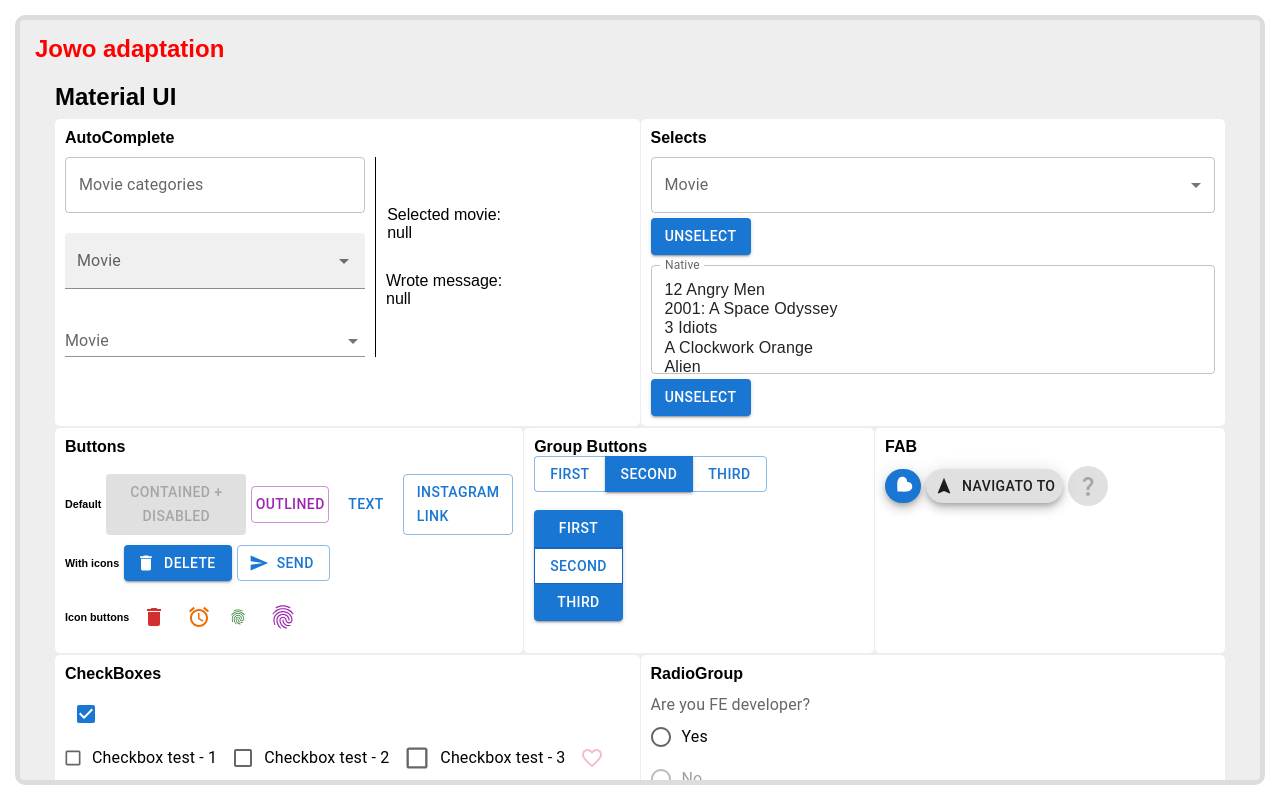
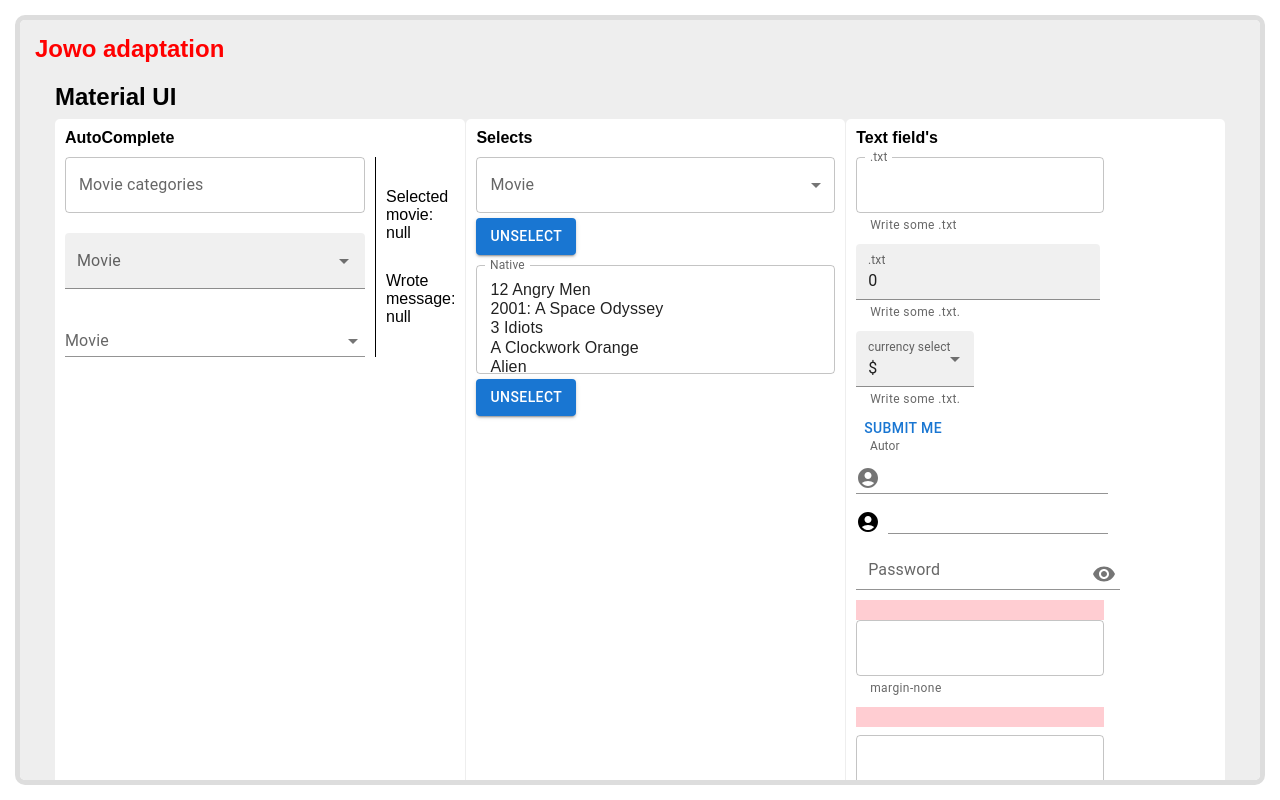
Before and after one commit to partnersinbahamas/jowo-adaptation, a React (Create React App) app: page / in a window 1280 px wide. Built offline with nearby package versions, Linux system fonts and the light colour scheme.

Commit message:
TetxFields && ToggleButtons

```diff
--- a/src/components/Mui/Mui.tsx
+++ b/src/components/Mui/Mui.tsx
@@ -11,6 +11,8 @@ import { RadioGroup } from './RadioGroup/RadioGroup';
 import { Selects } from './Selects/Selects';
 import { Sliders } from './Sliders/Sliders';
 import { Switchs } from './Switchs/Switchs';
+import { TextFields } from './TextFields/TextFields';
+import { ToggleButtons } from './ToggleButtons/ToggleButtons';
 
 export const Mui = () => {
   return (
@@ -25,6 +27,10 @@ export const Mui = () => {
 
           <Section>
             <Selects/>
+          </Section>
+
+          <Section>
+            <TextFields />
           </Section>
         </DoubleSection>
 
@@ -53,6 +59,10 @@ export const Mui = () => {
           <Section>
             <Fabs />
           </Section>
+
+          <Section>
+            <ToggleButtons />
+          </Section>
         </DoubleSection>
 
         <DoubleSection>
--- /dev/null
+++ b/src/components/Mui/TextFields/TextFields.module.scss
@@ -0,0 +1,3 @@
+.container {
+  margin-top: 10px;
+}
--- /dev/null
+++ b/src/components/Mui/TextFields/TextFields.tsx
@@ -0,0 +1,163 @@
+import { Box, Button, FormControl, Grid, IconButton, Input, InputAdornment, InputLabel, MenuItem, TextField } from '@mui/material';
+import { useState } from 'react';
+import { currencies } from '../../../helpers/variables';
+import styles from './TextFields.module.scss';
+import { AccountCircle, Visibility, VisibilityOff } from '@mui/icons-material';
+import { red } from '@mui/material/colors';
+
+type TCurrency = {
+  label: string,
+  value: string,
+}
+
+function RedBar() {
+    return (
+      <Box
+        sx={{
+          height: 20,
+          width: '100%',
+          backgroundColor: red[100]
+        }}
+      />
+    );
+  }
+
+export const TextFields = () => {
+  const [txtValue, setTxtValue] = useState<string | null>('');
+  const [numberValue, setNumberValue] = useState<number>(0);
+  const [currency, setCurrency] = useState<TCurrency>(currencies[0]);
+  const [isError, setIsError] = useState<boolean>(false);
+  const [isEye, setIsEye] = useState<boolean>(false);
+
+  const onTextHanlde = (event: React.ChangeEvent<HTMLTextAreaElement>) => {
+    const { value } = event.target;
+    setTxtValue(value);
+  }
+
+  const onErrorHanlder = (event: React.ChangeEvent<HTMLInputElement>) => {
+    const { value } = event.target;
+    setNumberValue(Number(value));
+  }
+
+  const submitHandler = (event: React.FormEvent) => {
+    event.preventDefault();
+
+    if (!numberValue) {
+      setIsError(true);
+    };
+  }
+
+  const currencyHanler = (event: React.ChangeEvent<HTMLTextAreaElement>) => {
+    const { value } = event.target;
+    const selectedCurrency: TCurrency = currencies.find((curr) => curr.label === value) || currency;
+    setCurrency(selectedCurrency);
+  }
+
+  return (
+    <div>
+      <h4>Text field's</h4>
+
+      <form className={styles.container} onSubmit={(event) => submitHandler(event)}>
+        <Grid container gap={1}>
+          <TextField
+            label=".txt"
+            helperText="Write some .txt"
+            type="text"
+            InputLabelProps={{shrink: true}}
+            value={txtValue}
+            onChange={onTextHanlde}
+          />
+
+          <TextField
+            error={isError}
+            variant="filled"
+            label=".txt"
+            InputLabelProps={{shrink: true}}
+            helperText={`${isError ? 'Please enter the correct entire.' : 'Write some .txt.'}`}
+            type="number"
+            value={numberValue}
+            onChange={onErrorHanlder}
+          />
+
+          <TextField
+            error={isError}
+            variant="filled"
+            select
+            label="currency select"
+            helperText={`${isError ? 'Please enter the correct entire.' : 'Write some .txt.'}`}
+            value={currency.label}
+            onChange={currencyHanler}
+          >
+            {currencies.map((curr) => (
+              <MenuItem
+                key={curr.label}
+                value={curr.label}
+              >
+                {curr.label}
+              </MenuItem>
+            ))}
+          </TextField>
+        </Grid>
+
+        <Button type="submit">
+          Submit me
+        </Button>
+      </form>
+
+      <Grid container gap={1}>
+        <FormControl>
+          <InputLabel>
+            Autor
+          </InputLabel>
+
+          <Input
+            startAdornment={
+              <InputAdornment position='start'>
+                <AccountCircle />
+              </InputAdornment>
+            }
+          />
+        </FormControl>
+        <Box sx={{display: 'flex', alignItems: 'flex-end'}}>
+          <AccountCircle sx={{mr: 1}}/>
+          <TextField variant="standard" />
+        </Box>
+
+        <FormControl variant="filled">
+          <InputLabel>Password</InputLabel>
+          <Input
+            size="medium"
+            type={isEye ? 'text' : 'password'}
+            endAdornment={
+              <InputAdornment
+                position='end'
+                variant="filled"
+                onClick={() => setIsEye((current) => !current)}
+                sx={{pr: 1}}
+              >
+                <IconButton edge="end">
+                  {isEye ? <VisibilityOff/> : <Visibility/>}
+                </IconButton>
+              </InputAdornment>
+            }
+          />
+        </FormControl>
+      </Grid>
+
+      <Grid container gap={1} className={styles.container}>
+        <Grid item>
+          <RedBar/>
+          <TextField margin="none" helperText="margin-none"/>
+        </Grid>
+        <Grid item>
+          <RedBar/>
+          <TextField margin="dense" helperText="margin-dense"/>
+        </Grid>
+        <Grid item>
+          <RedBar/>
+          <TextField margin="normal" helperText="margin-normal"/>
+        </Grid>
+      </Grid>
+    </div>
+  )
+}
--- /dev/null
+++ b/src/components/Mui/ToggleButtons/ToggleButtons.module.scss
@@ -0,0 +1,3 @@
+.container {
+  margin-top: 10px;
+}
--- /dev/null
+++ b/src/components/Mui/ToggleButtons/ToggleButtons.tsx
@@ -0,0 +1,71 @@
+import { Grid, ToggleButton, ToggleButtonGroup } from '@mui/material';
+import styles from './ToggleButtons.module.scss';
+import { useState } from 'react';
+import { CheckCircle, RadioButtonChecked, RadioButtonCheckedSharp, RadioButtonUnchecked, VerticalAlignBottom, VerticalAlignCenter, ViewList, ViewModule } from '@mui/icons-material';
+
+type TLang = 'Vanila JS' | 'React' | 'Angular';
+type TOrientation = 'vertical' | 'horizontal';
+
+export const ToggleButtons = () => {
+  const [lang, setLang] = useState<TLang>('React');
+  const [orientation, setOrientation] = useState<TOrientation>('horizontal');
+  const [isAllow, setIsAllow] = useState<boolean>(false);
+
+  const langHandle = (event: React.MouseEvent, lang: TLang) => setLang(lang);
+  const orientationHandle = (event: React.MouseEvent, orientation: TOrientation) => setOrientation(orientation);
+
+  return (
+    <div>
+        <h6>Toggle buttons</h6>
+
+      <div className={styles.container}>
+        <Grid container justifyContent="space-between" flexDirection="row">
+          <Grid item>
+            <ToggleButtonGroup
+              value={lang}
+              orientation={orientation}
+              onChange={(event, newLang) => langHandle(event, newLang)}
+              exclusive
+            >
+              <ToggleButton value="Vanila JS">Vanila JS</ToggleButton>
+              <ToggleButton value="React">React</ToggleButton>
+              <ToggleButton value="Angular">Angular</ToggleButton>
+            </ToggleButtonGroup>
+          </Grid>
+
+          <Grid item>
+            <Grid container gap={1} flexDirection="column">
+              <Grid item>
+                <ToggleButtonGroup
+                  value={orientation}
+                  disabled={!isAllow}
+                  onChange={(event, newOrientation) => orientationHandle(event, newOrientation)}
+                  exclusive
+                  orientation="vertical"
+                >
+                  <ToggleButton value="vertical">
+                    <ViewList />
+                  </ToggleButton>
+
+                  <ToggleButton value="horizontal">
+                    <ViewModule/>
+                  </ToggleButton>
+                </ToggleButtonGroup>
+              </Grid>
+
+              <Grid item>
+                <ToggleButton
+                  value="check"
+                  selected={isAllow}
+                  onChange={() => setIsAllow((current) => !current)}
+                >
+                  {isAllow ? <RadioButtonChecked/> : <RadioButtonUnchecked/>}
+                </ToggleButton>
+              </Grid>
+            </Grid>
+          </Grid>
+        </Grid>
+      </div>
+    </div>
+  )
+}
--- a/src/helpers/variables.ts
+++ b/src/helpers/variables.ts
@@ -1,3 +1,22 @@
+export const currencies = [
+  {
+    value: 'USD',
+    label: '$',
+  },
+  {
+    value: 'EUR',
+    label: '€',
+  },
+  {
+    value: 'BTC',
+    label: '฿',
+  },
+  {
+    value: 'JPY',
+    label: '¥',
+  },
+];
+
 export const movies = [
     { id: 1, label: 'The Shawshank Redemption', year: 1994 },
     { id: 2, label: 'The Godfather', year: 1972 },
```
Also changed, not shown: package.json (+7 -1 lines), 1 other file (tests, documents, lock files or other folders).
